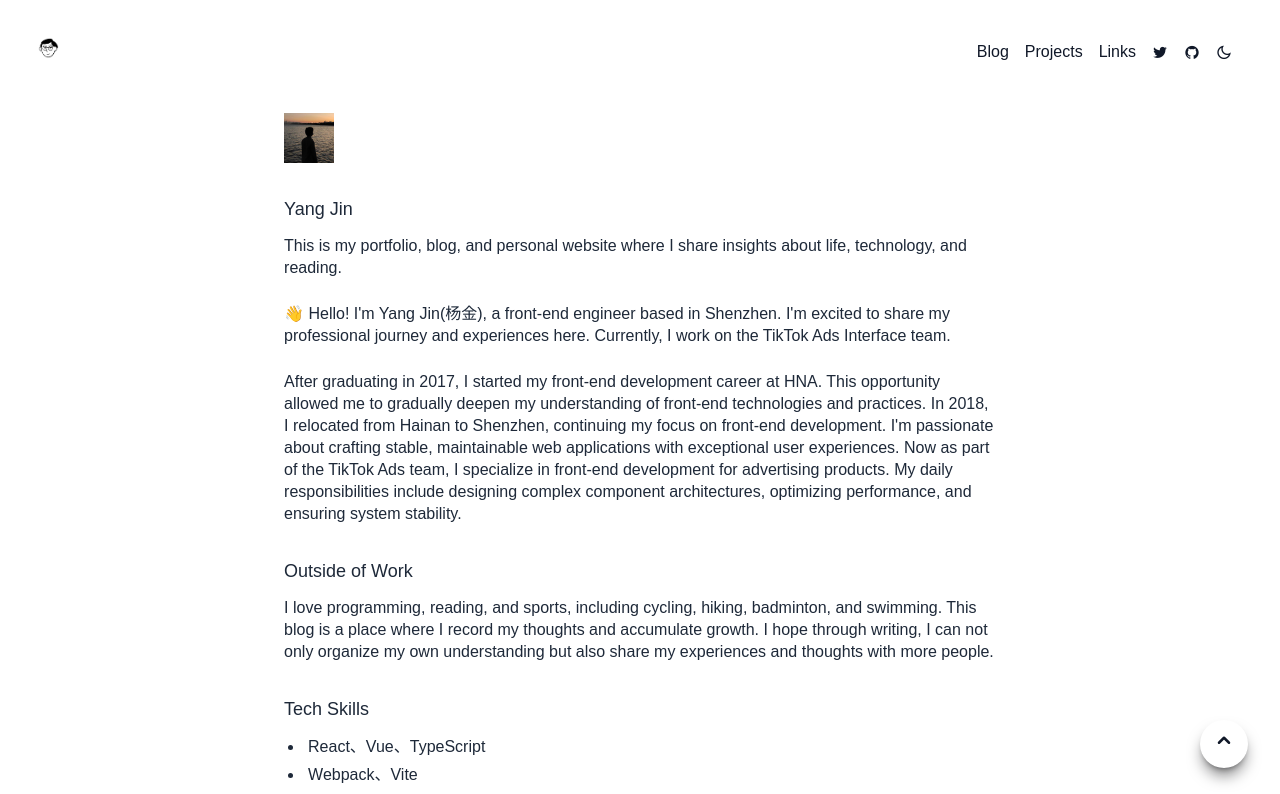
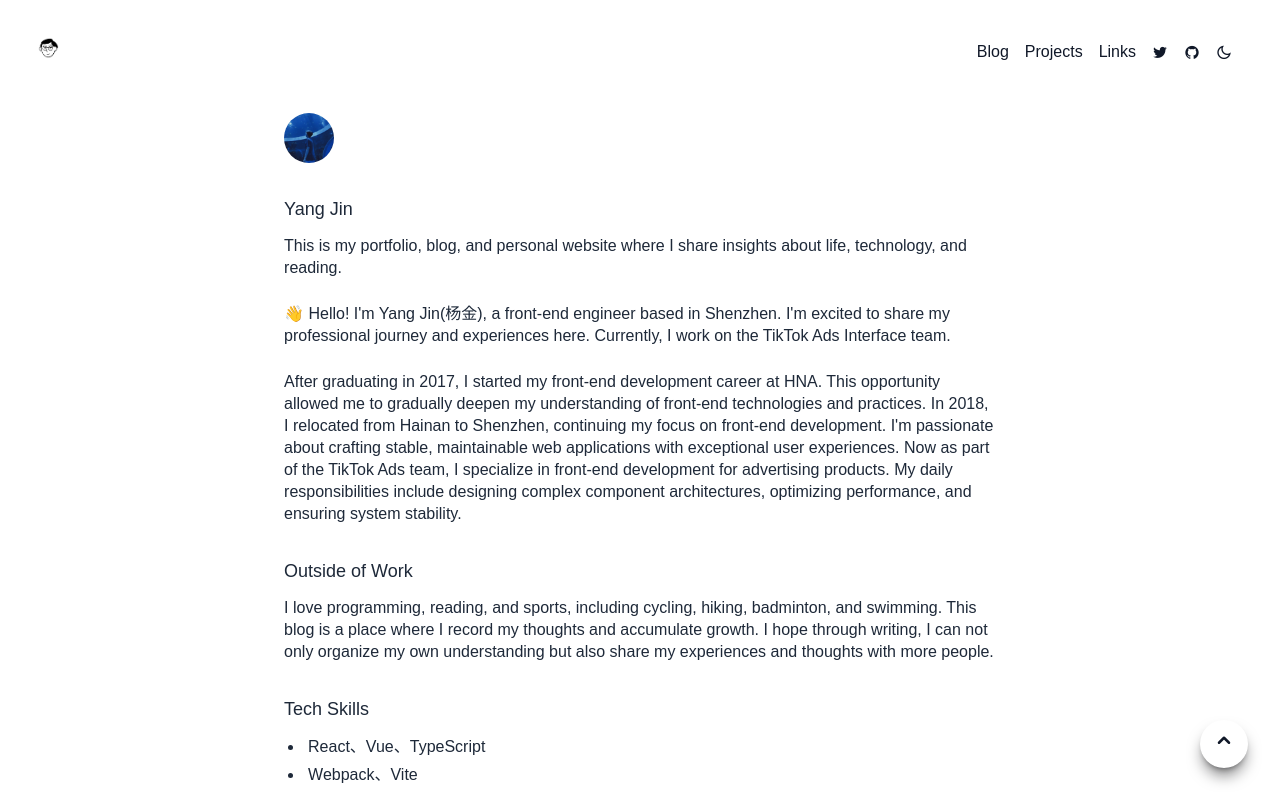
Before and after one commit to niexia/niexia.github.io, a Next.js app: page / in a window 1280 px wide. Shown: the top 794 px of the page. Built offline with nearby package versions, Linux system fonts and the light colour scheme.

Commit message:
feat: update avatar image and styling

```diff
--- a/app/page.mdx
+++ b/app/page.mdx
@@ -1,4 +1,4 @@
-<img src="/avatar.jpeg" className='pt-10' alt="avatar" width={50} height={50}/>
+<img src="/avatar.jpg" className='mt-10 rounded-full' alt="avatar" width={50} height={50}/>
 
 ### Yang Jin
 This is my portfolio, blog, and personal website where I share insights about life, technology, and reading.
```
Also changed, not shown: public/avatar.jpeg (deleted), public/avatar.jpg (added).
